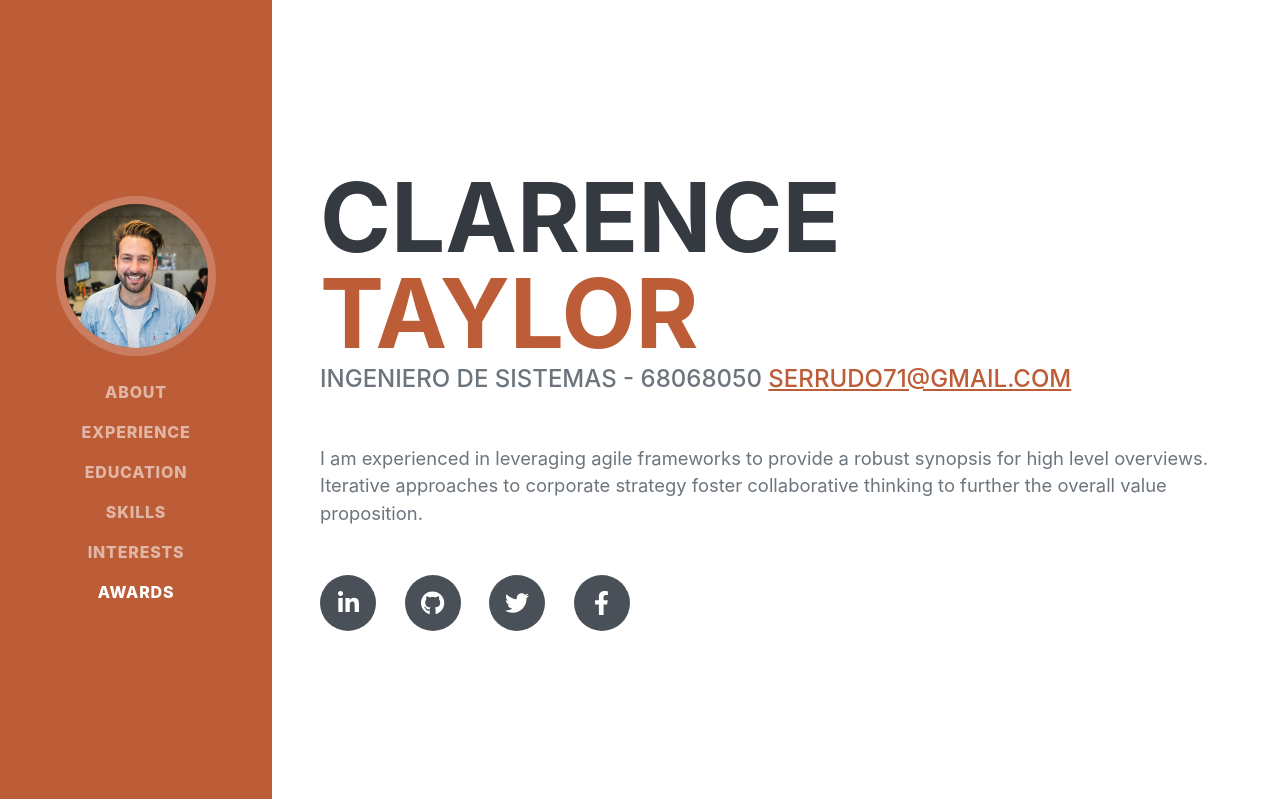
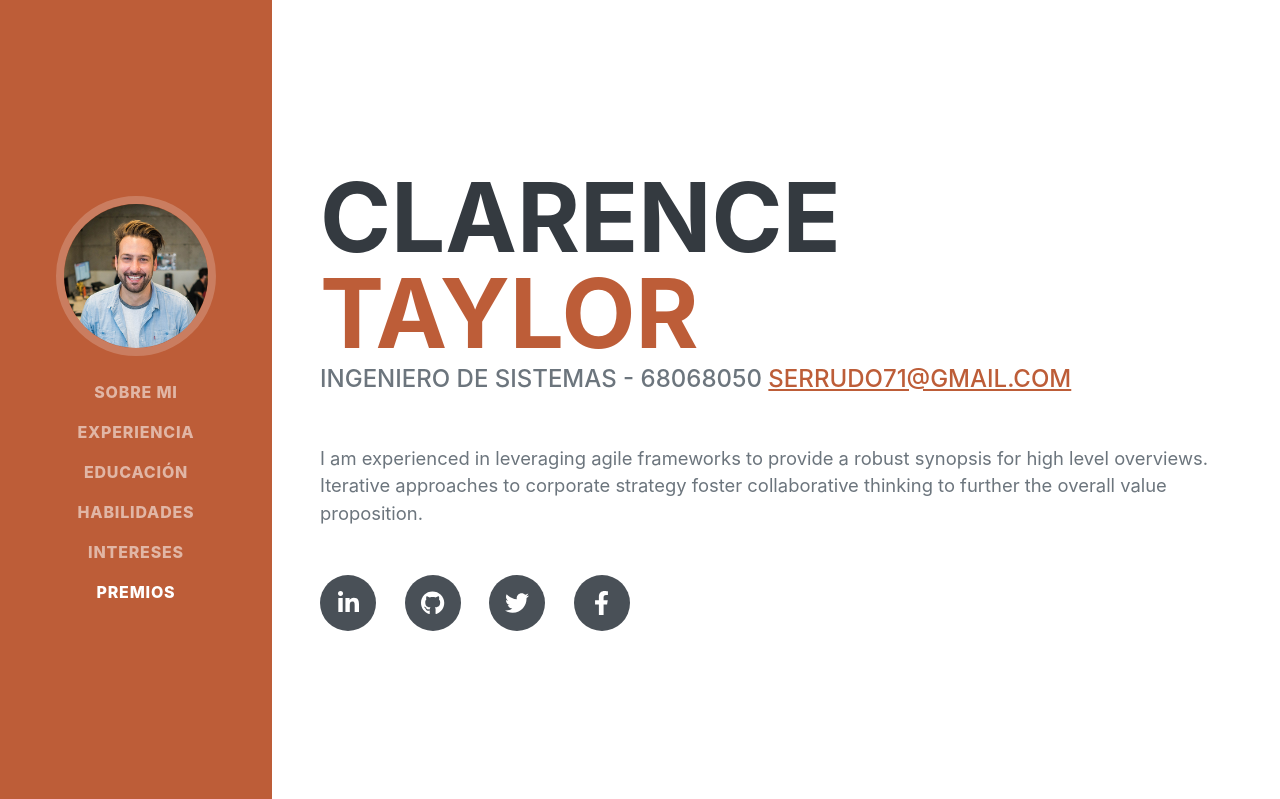
Before and after one commit to bismark7171/MiPortafolio, a Django app: page / in a window 1280 px wide. Shown: the top 799 px of the page. Run offline with Django 5.2, Linux system fonts and the light colour scheme; some libraries are stand-ins or nearby versions; some web fonts are replaced.

Commit message:
actualizando datos

```diff
--- a/templates/index.html
+++ b/templates/index.html
@@ -20,18 +20,18 @@
         <!-- Navigation-->
         <nav class="navbar navbar-expand-lg navbar-dark bg-primary fixed-top" id="sideNav">
             <a class="navbar-brand js-scroll-trigger" href="#page-top">
-                <span class="d-block d-lg-none">Clarence Taylor</span>
+                <span class="d-block d-lg-none">Bismark Serrudo</span>
                 <span class="d-none d-lg-block"><img class="img-fluid img-profile rounded-circle mx-auto mb-2" src="{% static 'assets/img/profile.jpg' %}" alt="..." /></span>
             </a>
             <button class="navbar-toggler" type="button" data-bs-toggle="collapse" data-bs-target="#navbarResponsive" aria-controls="navbarResponsive" aria-expanded="false" aria-label="Toggle navigation"><span class="navbar-toggler-icon"></span></button>
             <div class="collapse navbar-collapse" id="navbarResponsive">
                 <ul class="navbar-nav">
-                    <li class="nav-item"><a class="nav-link js-scroll-trigger" href="#about">About</a></li>
-                    <li class="nav-item"><a class="nav-link js-scroll-trigger" href="#experience">Experience</a></li>
-                    <li class="nav-item"><a class="nav-link js-scroll-trigger" href="#education">Education</a></li>
-                    <li class="nav-item"><a class="nav-link js-scroll-trigger" href="#skills">Skills</a></li>
-                    <li class="nav-item"><a class="nav-link js-scroll-trigger" href="#interests">Interests</a></li>
-                    <li class="nav-item"><a class="nav-link js-scroll-trigger" href="#awards">Awards</a></li>
+                    <li class="nav-item"><a class="nav-link js-scroll-trigger" href="#about">Sobre mi</a></li>
+                    <li class="nav-item"><a class="nav-link js-scroll-trigger" href="#experience">Experiencia</a></li>
+                    <li class="nav-item"><a class="nav-link js-scroll-trigger" href="#education">Educación</a></li>
+                    <li class="nav-item"><a class="nav-link js-scroll-trigger" href="#skills">Habilidades</a></li>
+                    <li class="nav-item"><a class="nav-link js-scroll-trigger" href="#interests">Intereses</a></li>
+                    <li class="nav-item"><a class="nav-link js-scroll-trigger" href="#awards">Premios</a></li>
                 </ul>
             </div>
         </nav>
```
